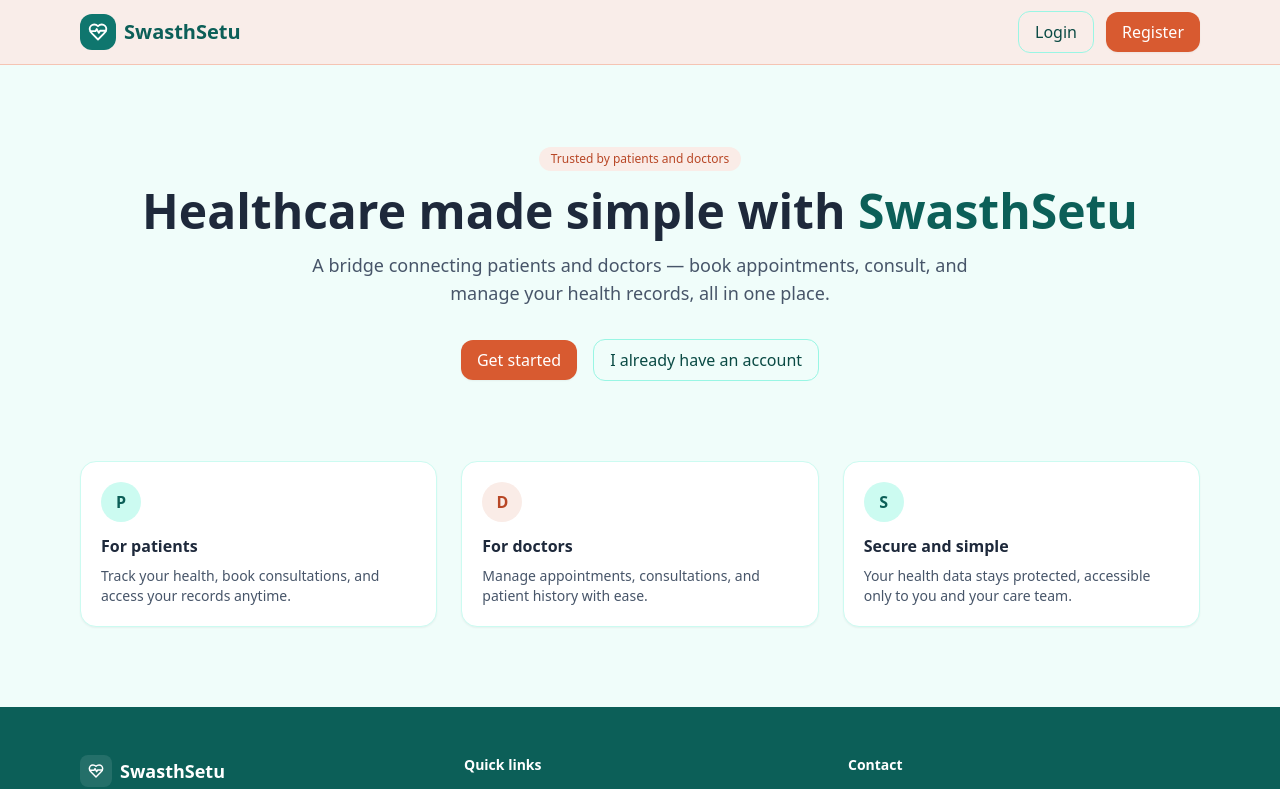
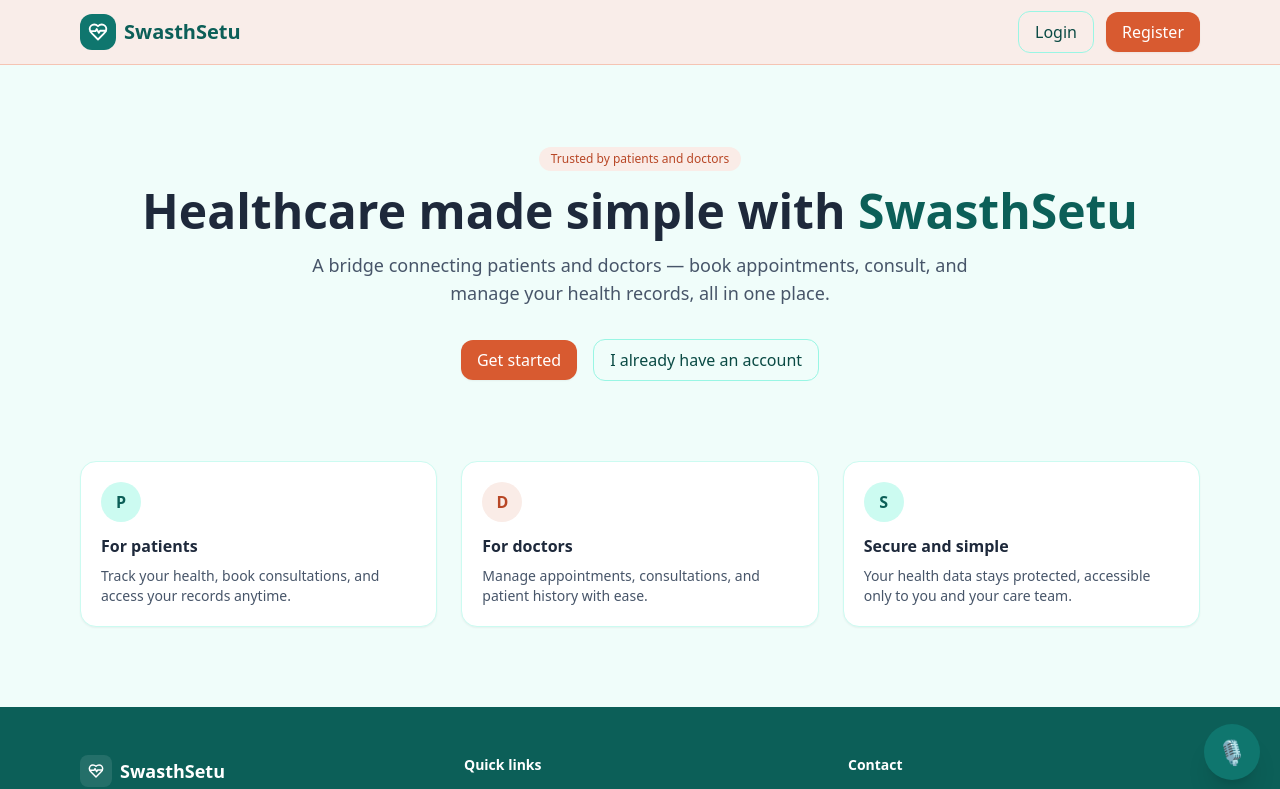
Before and after one commit to shivamdevraj02/Healthcare, a React app in the folder frontend/: page / in a window 1280 px wide. Shown: the top 789 px of the page. Built offline with nearby package versions, Linux system fonts and the light colour scheme; the HTML template or start-up script is replaced by a standard one.

Commit message:
chat bot fixed

```diff
--- a/frontend/src/main.jsx
+++ b/frontend/src/main.jsx
@@ -2,6 +2,7 @@ import React from "react";
 import ReactDOM from "react-dom/client";
 import { BrowserRouter } from "react-router-dom";
 import App from "./App.jsx";
+import VoiceAssistant from "./components/VoiceAssistant.jsx";
 import { AuthProvider } from "./context/AuthContext.jsx";
 import { SocketProvider } from "./context/SocketContext.jsx";
 import "./index.css";
@@ -12,6 +13,7 @@ ReactDOM.createRoot(document.getElementById("root")).render(
       <AuthProvider>
         <SocketProvider>
           <App />
+          <VoiceAssistant />
         </SocketProvider>
       </AuthProvider>
     </BrowserRouter>
```
